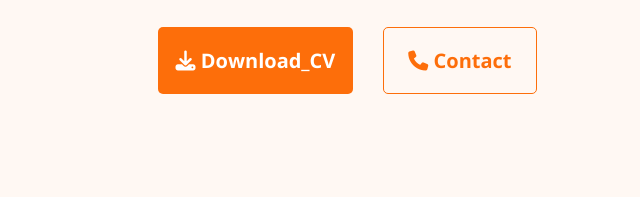
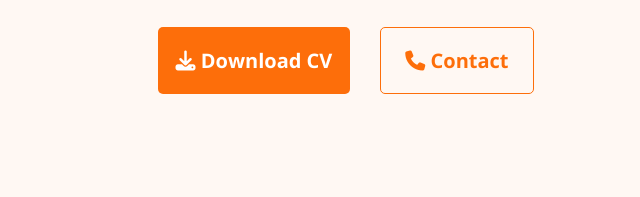
Before and after one commit to Yuvraj-Hossain047/portfolio-ph-project, a plain HTML site: page index.html in a window 1280 px wide. Shown: the part 566-763 px from the top of the page, 84-724 px from the left. Drawn offline with nearby package versions, Linux system fonts and the light colour scheme.

Commit message:
final last

```diff
--- a/index.html
+++ b/index.html
@@ -39,7 +39,7 @@
                 <p>Shot what able cold new see hold.Friendly as an betrayed formerly he. Morning because as to society behaved moments.</p>
             </div>
             <div class="banner_btn">
-                <div class="btn_cv"><a class="btn_cv_a" href="#"><i class="fa-solid fa-download"></i> Download_CV</a></div>
+                <div class="btn_cv"><a class="btn_cv_a" href="#"><i class="fa-solid fa-download"></i> Download CV</a></div>
                 <div class="btn_c"><a href="#"><i class="fa-solid fa-phone"></i> Contact</a></div>
             </div>
         </div>
```
